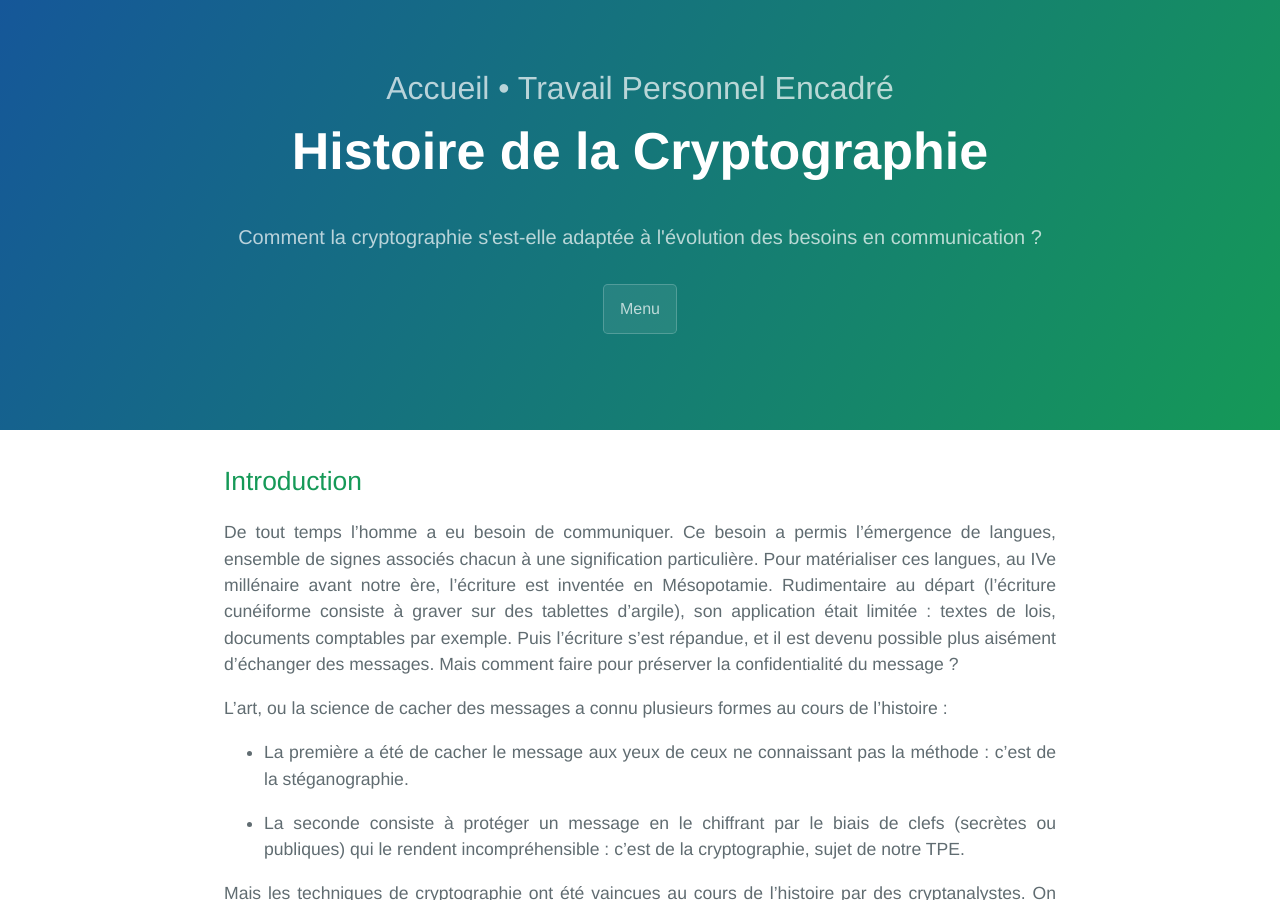
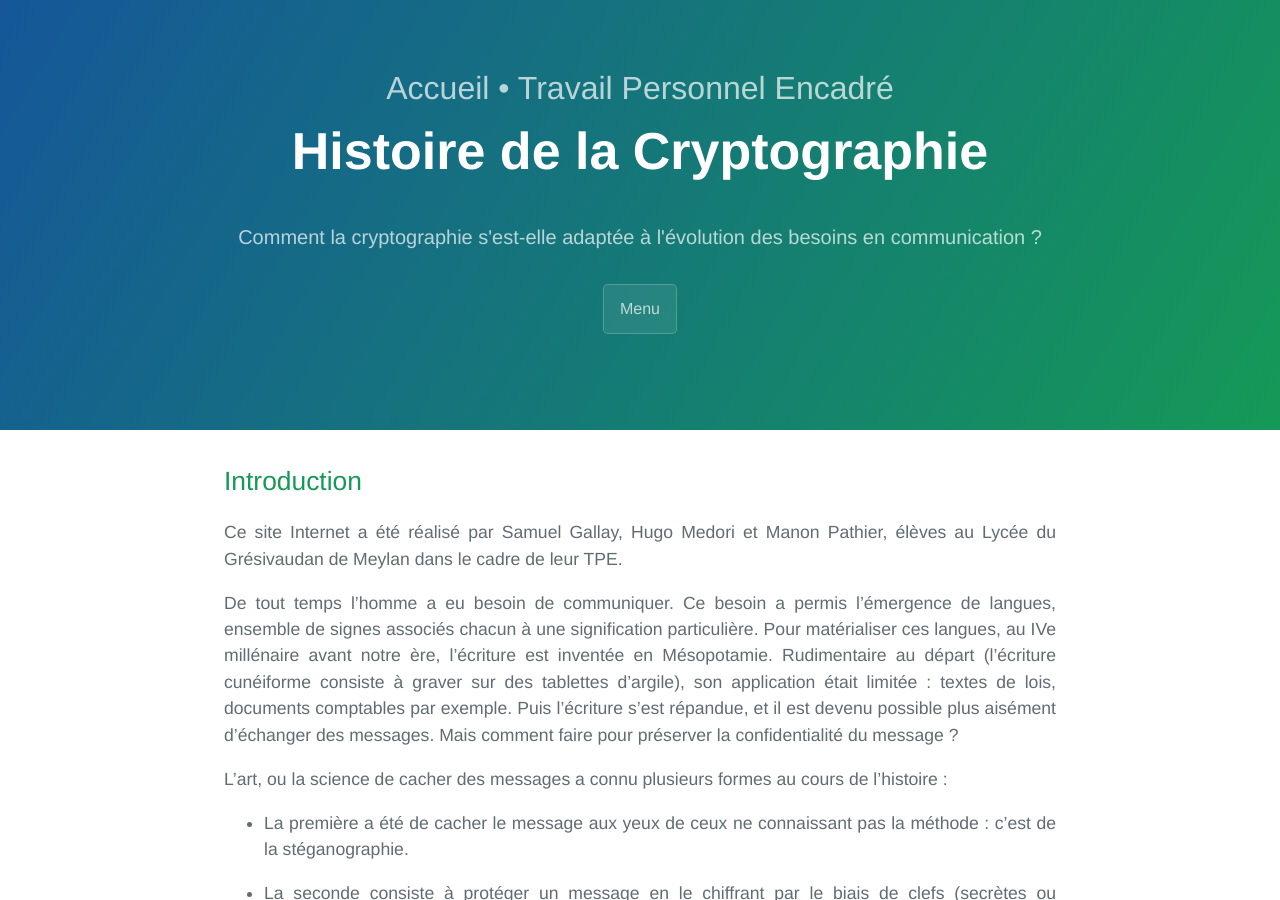
Before and after one commit to SamuelGallay/CryptoTPE, a Jekyll site: the page built from index.md, in a window 1280 px wide and 900 px high. Built offline with Jekyll 4.4.1, drawn with Linux system fonts in a browser that asks for light colours; our own code applies the rules of GitHub Pages for plain Markdown files.

Commit message:
Update index.md

```diff
--- a/index.md
+++ b/index.md
@@ -5,6 +5,8 @@ partie: "Accueil • Travail Personnel Encadré"
 ---
 
 ## Introduction
+
+Ce site Internet a été réalisé par Samuel Gallay, Hugo Medori et Manon Pathier, élèves au Lycée du Grésivaudan de Meylan dans le cadre de leur TPE.
 
 De tout temps l'homme a eu besoin de communiquer. Ce besoin a permis l'émergence de langues, ensemble de signes associés chacun à une signification particulière. Pour matérialiser ces langues, au IVe millénaire avant notre ère, l'écriture est inventée en Mésopotamie. Rudimentaire au départ (l'écriture cunéiforme consiste à graver sur des tablettes d'argile), son application était limitée : textes de lois, documents comptables par exemple.
 Puis l'écriture s'est répandue, et il est devenu possible plus aisément d'échanger des messages.
```
